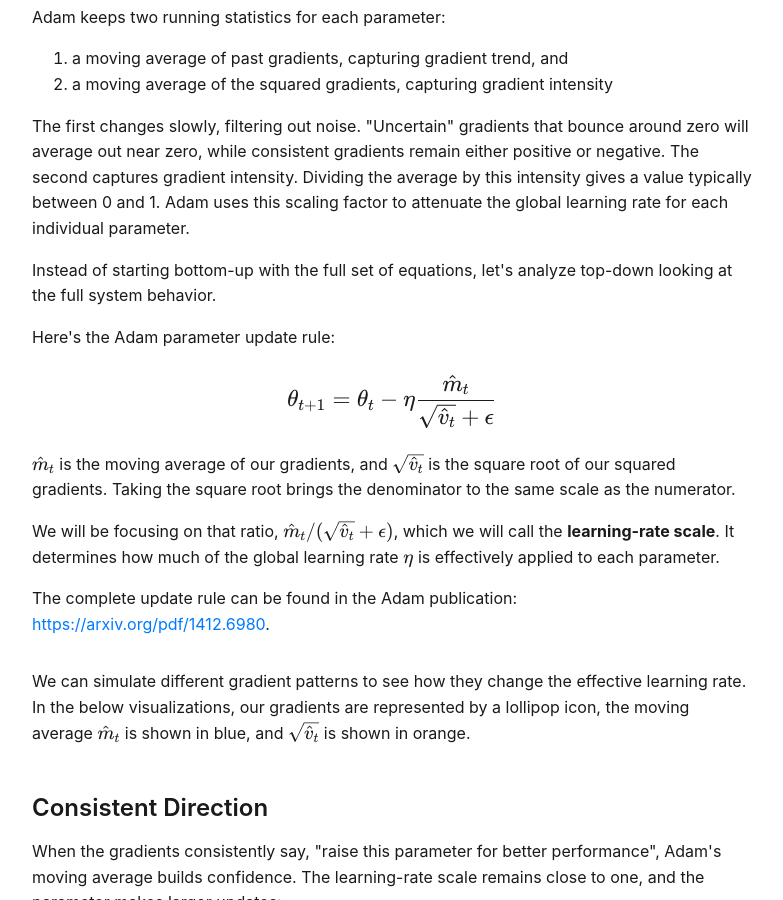
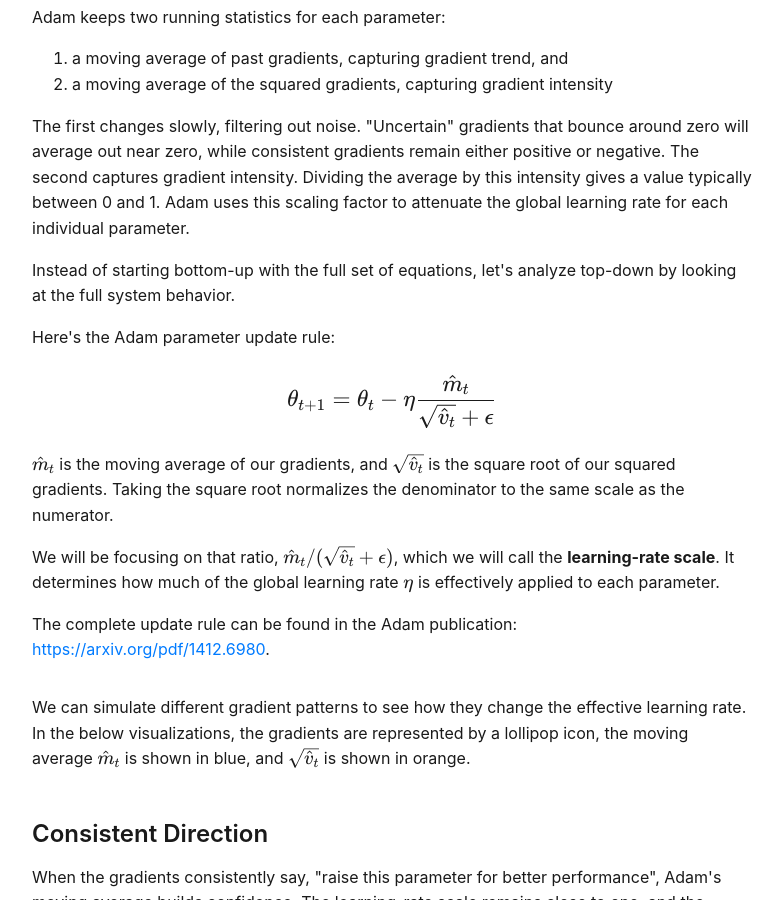
Before and after one commit to AndrewLngdn/andrewlngdn.github.io, a Jekyll site: the page adam_scaling/index.html, which Jekyll copies as it is, in a window 1280 px wide and 900 px high, scrolled down 675 px. Shown: the whole window, without its empty margins (248-1031 px from the left). Built offline with Jekyll 4.4.1, drawn with Linux system fonts in a browser that asks for light colours.

Commit message:
Complete Jekyll setup and add dev server script
- Add .gitignore for Jekyll build artifacts and system files
- Add Gemfile.lock with installed dependencies (36 gems)
- Create serve.sh script for starting local development server
- Minor copy edits to Adam visualization text

The site is now fully configured for Jekyll with GitHub Pages.
Run ./serve.sh to start local development server.

🤖 Generated with [Claude Code](https://claude.com/claude-code)

Co-Authored-By: Claude <noreply@anthropic.com>

```diff
--- a/adam_scaling/index.html
+++ b/adam_scaling/index.html
@@ -465,7 +465,7 @@
 
         <p>The first changes slowly, filtering out noise. "Uncertain" gradients that bounce around zero will average out near zero, while consistent gradients remain either positive or negative. The second captures gradient intensity. Dividing the average by this intensity gives a value typically between 0 and 1. Adam uses this scaling factor to attenuate the global learning rate for each individual parameter.</p>
 
-        <p>Instead of starting bottom-up with the full set of equations, let's analyze top-down looking at the full system behavior.</p>
+        <p>Instead of starting bottom-up with the full set of equations, let's analyze top-down by looking at the full system behavior.</p>
 
         <p>Here's the Adam parameter update rule:</p>
 
@@ -473,13 +473,13 @@
             $$\theta_{t+1} = \theta_t - \eta \frac{\hat{m}_t}{\sqrt{\hat{v}_t} + \epsilon}$$
         </p>
 
-        <p>$\hat{m}_t$ is the moving average of our gradients, and $\sqrt{\hat{v}_t}$ is the square root of our squared gradients. Taking the square root brings the denominator to the same scale as the numerator.</p>
+        <p>$\hat{m}_t$ is the moving average of our gradients, and $\sqrt{\hat{v}_t}$ is the square root of our squared gradients. Taking the square root normalizes the denominator to the same scale as the numerator.</p>
 
         <p>We will be focusing on that ratio, $\hat{m}_t / (\sqrt{\hat{v}_t} + \epsilon)$, which we will call the <strong>learning-rate scale</strong>. It determines how much of the global learning rate $\eta$ is effectively applied to each parameter.</p>
 
         <p>The complete update rule can be found in the Adam publication: <a href="https://arxiv.org/pdf/1412.6980" target="_blank">https://arxiv.org/pdf/1412.6980</a>.</p>
 
-        <p style="margin-top: 2rem;">We can simulate different gradient patterns to see how they change the effective learning rate. In the below visualizations, our gradients are represented by a lollipop icon, the moving average $\hat{m}_t$ is shown in blue, and $\sqrt{\hat{v}_t}$ is shown in orange.</p>
+        <p style="margin-top: 2rem;">We can simulate different gradient patterns to see how they change the effective learning rate. In the below visualizations, the gradients are represented by a lollipop icon, the moving average $\hat{m}_t$ is shown in blue, and $\sqrt{\hat{v}_t}$ is shown in orange.</p>
 
         <section class="viz-section">
             <h2>Consistent Direction</h2>
```
Also changed, not shown: Gemfile (added, +9 -0 lines), Gemfile.lock (added), 2 other files.
